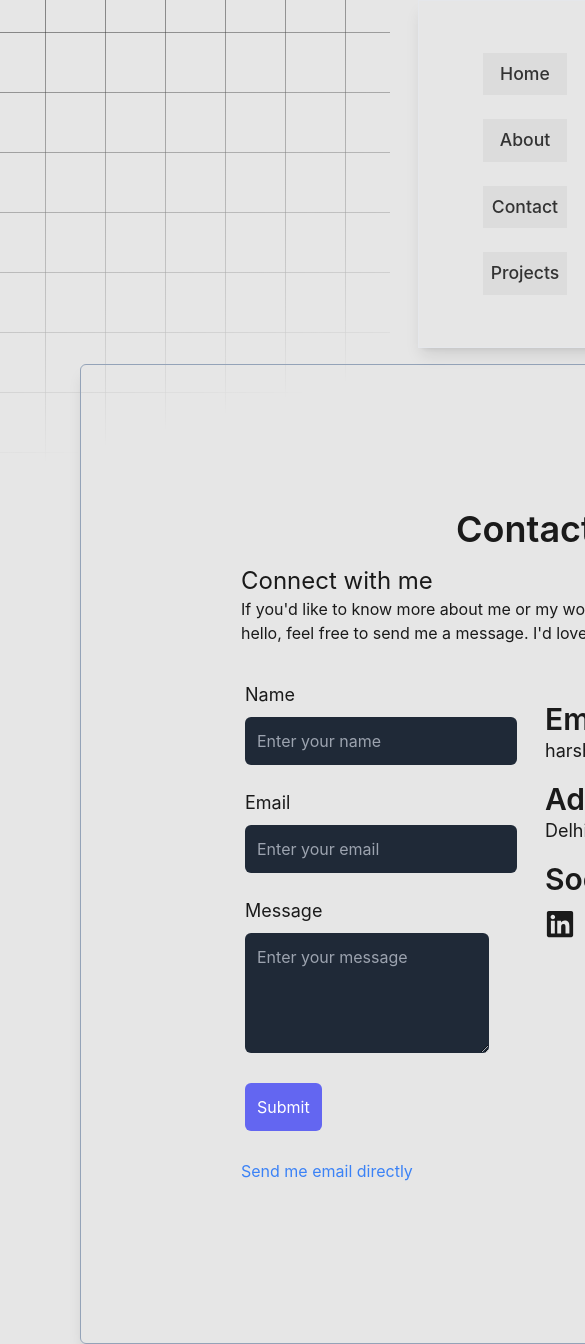
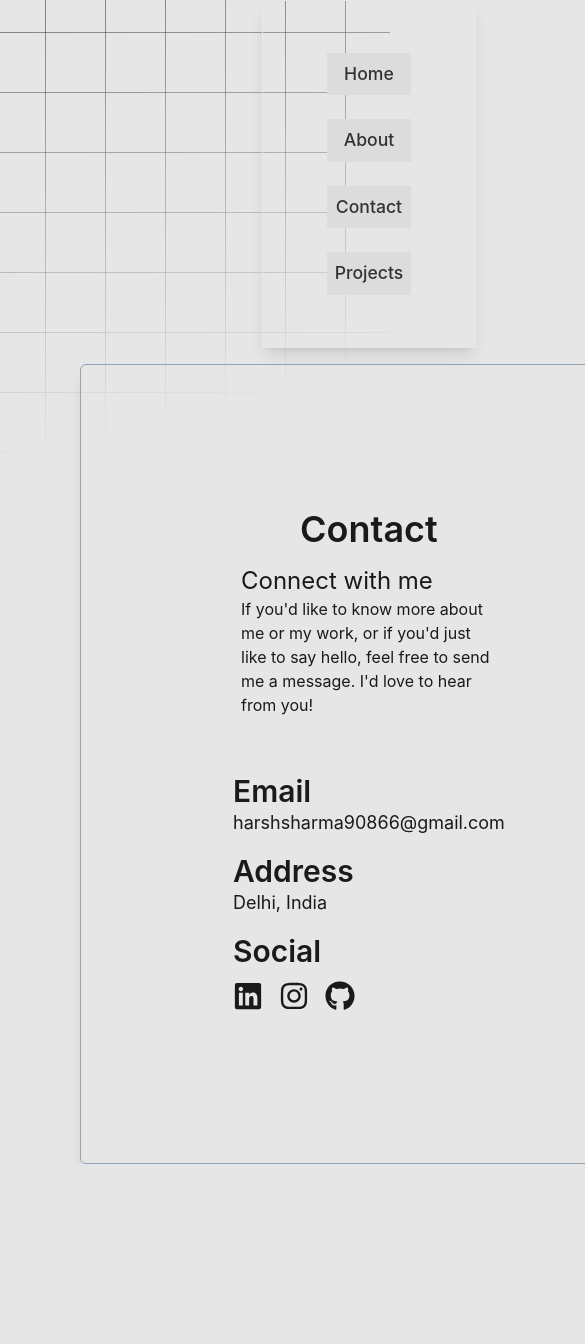
Before and after one commit to Crizter/Personal-Portfolio, a React (Vite) app: page /contact in a window 390 px wide. Shown: the top 1344 px of the page, 585 px wide, since content can reach past the window. After the commit the page ends 1164 px from the top, so only its background shows below. Built offline with nearby package versions, Linux system fonts and the light colour scheme.

Commit message:
for mobile

```diff
--- a/src/components/About.jsx
+++ b/src/components/About.jsx
@@ -1,4 +1,4 @@
-import react from 'react'
+import React from 'react';
 import { motion } from "framer-motion";
 import TechnologiesIcons from "./TechnologiesIcons";
 import Navbar from "./Navbar";
@@ -17,28 +17,40 @@ function About() {
 
   return (
    <>
+   {/* Navbar */}
    <div className="flex justify-center items-center">
      <Navbar />
    </div>
+
+ {/* Main About Container */}
 <motion.div
-      className="mx-20 shadow-lg flex flex-col"
+  className="mx-20 max-sm:mx-4 shadow-lg flex flex-col max-sm:w-full"
   variants={containerVariants}
   initial="hidden"
   animate="visible"
 >
-      <motion.div className="bg-inherit mt-4 p-36 h-fit  rounded-md  border border-slate-400">
+  <motion.div className="bg-inherit mt-4 p-20 max-sm:p-6 rounded-md border border-slate-400">
+
+    {/* About Me Header */}
     <motion.h1
-          className="flex flex-col justify-center items-center text-5xl text-gray-700"
+      className="flex flex-col justify-center items-center text-5xl max-sm:text-3xl text-gray-700"
       variants={textVariants}
     >
       About Me
     </motion.h1>
-        <div className="text-gray-500 p-2 m-2">
-          {/* About me section */}
-          <motion.h1 className="text-gray-700 text-xl" variants={textVariants}>
+
+    {/* About Me Section */}
+    <div className="text-gray-500 p-2 m-2 max-sm:w-full max-sm:text-center">
+      <motion.h1
+        className="text-gray-700 text-xl max-sm:text-lg"
+        variants={textVariants}
+      >
         A Bit About Me
       </motion.h1>
-          <motion.p className="text-wrap" variants={textVariants}>
+      <motion.p
+        className="text-wrap max-sm:text-sm max-sm:leading-6 max-sm:max-w-xs mx-auto"
+        variants={textVariants}
+      >
         I'm a self-taught web developer and Mobile App Developer with
         experience in designing new features from ideation to production,
         implementation of wireframes and design flows into high-performance
@@ -50,30 +62,34 @@ function About() {
       </motion.p>
     </div>
 
-        {/* Technologies used section */}
-        <div className="text-gray-500 p-2 m-2 ">
-          <div>
+    {/* Technologies Section */}
+    <div className="text-gray-500 p-2 m-2 max-sm:w-full max-sm:text-center">
       <motion.h1
-              className="text-gray-700 text-xl"
+        className="text-gray-700 text-xl max-sm:text-lg"
         variants={textVariants}
       >
         Technologies and Tools
       </motion.h1>
-            <motion.p className="text-wrap" variants={textVariants}>
+      <motion.p
+        className="text-wrap max-sm:text-sm max-sm:leading-6 max-sm:max-w-xs mx-auto"
+        variants={textVariants}
+      >
         Using a combination of cutting-edge technologies and reliable
         open-source software, I build user-focused, performant apps and
         websites for smartphones, tablets, and desktops.
       </motion.p>
-          </div>
+
+      {/* Technologies Icons */}
       <div className="flex flex-col justify-center items-center">
-            {/* Technologies icons moving in x-axis */}
-            <div className="w-96 p-4 m-2   text-gray-500 ">
+        <div className="w-96 max-sm:w-full p-4 m-2 text-gray-500">
           <TechnologiesIcons />
         </div>
       </div>
     </div>
+
   </motion.div>
 </motion.div>
+
    </>
   );
 }
--- a/src/components/Contact.jsx
+++ b/src/components/Contact.jsx
@@ -56,98 +56,7 @@ function Contact() {
       </motion.div>
 
       <div className="flex justify-between">
-        <div>
-          {/* Contact Form */}
-          <motion.form
-            onSubmit={handleSubmit(onSubmit)}
-            className="space-y-6 p-2 m-3"
-            variants={containerVariants}
-            initial="hidden"
-            animate="visible"
-          >
-            {/* Name Input */}
-            <div>
-              <label className="block text-lg mb-2">Name</label>
-              <motion.input
-                type="text"
-                className="w-fit p-3 rounded-md bg-gray-800 text-white border-none outline-none focus:ring-2 focus:ring-blue-500"
-                placeholder="Enter your name"
-                {...register("name", {
-                  required: "Name is required",
-                  minLength: {
-                    value: 2,
-                    message: "Name must be at least 2 characters",
-                  },
-                })}
-                whileFocus={{ scale: 1.05 }}
-              />
-              {errors.name && (
-                <p className="text-red-500">{errors.name.message}</p>
-              )}
-            </div>
 
-            {/* Email Input */}
-            <div>
-              <label className="block text-lg mb-2">Email</label>
-              <motion.input
-                type="email"
-                className="w-fit p-3 rounded-md bg-gray-800 text-white border-none outline-none focus:ring-2 focus:ring-blue-500"
-                placeholder="Enter your email"
-                {...register("email", {
-                  required: "Email is required",
-                  pattern: {
-                    value: /^[A-Z0-9._%+-]+@[A-Z0-9.-]+\.[A-Z]{2,}$/i,
-                    message: "Invalid email address",
-                  },
-                })}
-                whileFocus={{ scale: 1.05 }}
-              />
-              {errors.email && (
-                <p className="text-red-500">{errors.email.message}</p>
-              )}
-            </div>
-
-            {/* Description Input */}
-            <div>
-              <label className="block text-lg mb-2">Message</label>
-              <motion.textarea
-                className="w-fit p-3 rounded-md bg-gray-800 text-white border-none outline-none focus:ring-2 focus:ring-blue-500"
-                rows="4"
-                placeholder="Enter your message"
-                {...register("description", {
-                  required: "Message is required",
-                  minLength: {
-                    value: 10,
-                    message: "Message must be at least 10 characters long",
-                  },
-                })}
-                whileFocus={{ scale: 1.05 }}
-              />
-              {errors.description && (
-                <p className="text-red-500">{errors.description.message}</p>
-              )}
-            </div>
-
-            {/* Submit Button */}
-            <motion.button
-              type="submit"
-              className="w-fit p-3 bg-indigo-500 text-white rounded-md hover:bg-indigo-600 focus:ring-2 focus:ring-indigo-500"
-              whileHover={{ scale: 1.05 }}
-            >
-              Submit
-            </motion.button>
-          </motion.form>
-
-          {/* Direct Email Link */}
-          <motion.div className="p-2 m-2" variants={textVariants}>
-            <a
-              href="mailto:harshsharma90866@gmail.com"
-              className="text-blue-500 hover:underline"
-            >
-              Send me email directly
-            </a>
-          </motion.div>
-        </div>
 
         {/* Right Section */}
         <motion.div initial="hidden" animate="visible" variants={containerVariants}>
--- a/src/components/Preloader.jsx
+++ b/src/components/Preloader.jsx
@@ -19,6 +19,8 @@ const Preloader = () => {
         <div className="circle"></div>
         <div className="circle"></div>
         <p>Welcome to my personal portfolio</p>
+        <p>Harsh Sharma</p>
+        <p>Open in full screen</p>
       </div>
     </div>
   );
--- a/src/components/Projects.jsx
+++ b/src/components/Projects.jsx
@@ -37,7 +37,7 @@ const Projects = () => {
     const swipePower = (offset, velocity) => Math.abs(offset) * velocity;
 
     return (
-        <div className="flex justify-center items-center h-screen">
+        <div className="flex justify-center items-center h-screen max-sm">
             <div className="relative w-4/5 h-3/5">
                 <motion.div
                     key={currentIndex}
@@ -60,7 +60,7 @@ const Projects = () => {
                             setCurrentIndex((prevIndex) => (prevIndex - 1 + imagesArr.length) % imagesArr.length);
                         }
                     }}
-                    className="absolute w-full h-full flex justify-center items-center"
+                    className="absolute w-full h-full flex justify-center items-center max-sm:h-1/2 max-sm:w-full"
                 >
                     <img
                         src={imagesArr[currentIndex]}
@@ -69,7 +69,7 @@ const Projects = () => {
                     />
                 </motion.div>
             </div>
-            <div className="absolute bottom-8 flex justify-center w-full">
+            <div className="absolute bottom-8 flex justify-center w-full max-sm:bottom-20 ">
                 {imagesArr.map((_, index) => (
                     <div
                         key={index}
```
Also changed, not shown: src/components/Home.jsx (+23 -26 lines). Lines whose indentation alone changed are shown as unchanged.
